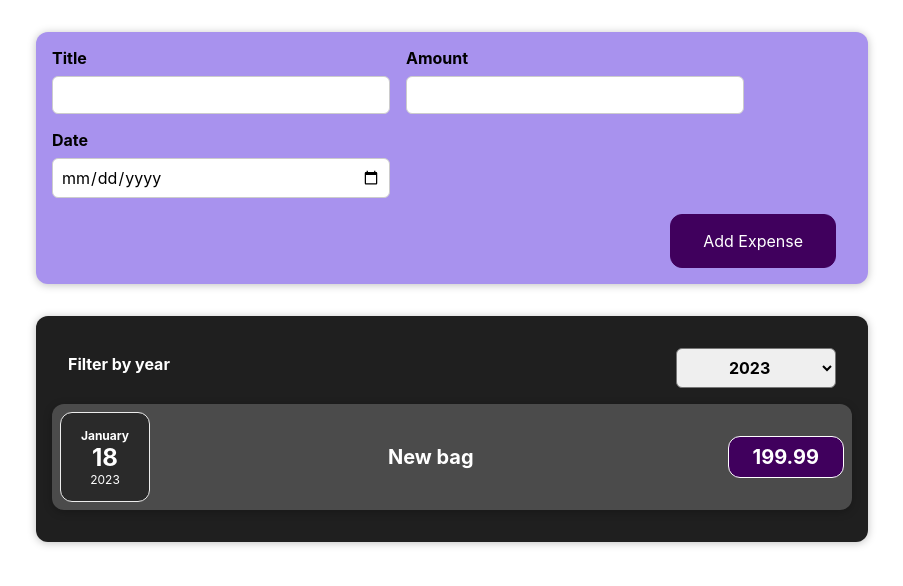
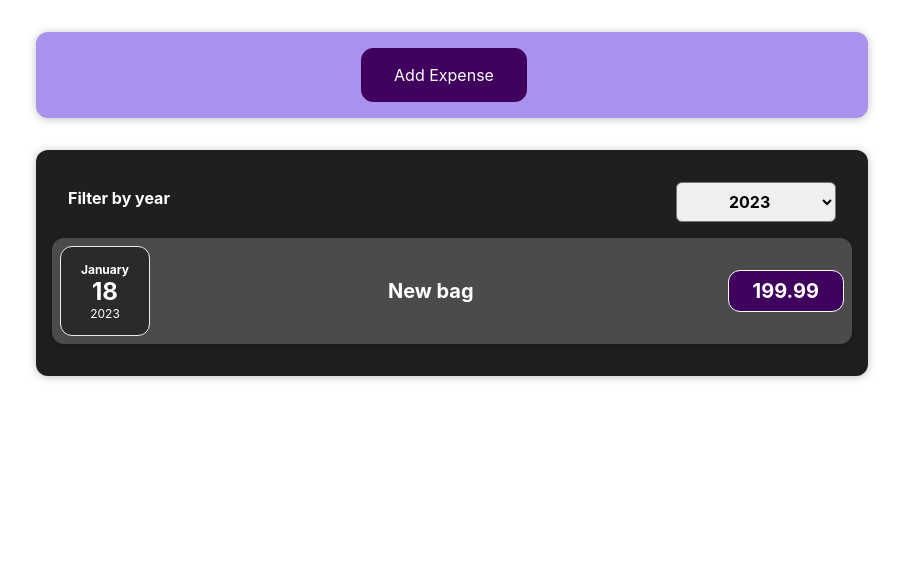
Before and after one commit to Schattsch/expenses2, a React (Create React App) app: page / in a window 1280 px wide. Shown: the top 586 px of the page, without its empty margins (188-1091 px from the left). Built offline with nearby package versions, Linux system fonts and the light colour scheme.

Commit message:
Ülesanne 5 - vormi kuvamine ja asendamine nuppuga

```diff
--- a/src/components/NewExpense/ExpenseForm.js
+++ b/src/components/NewExpense/ExpenseForm.js
@@ -4,6 +4,7 @@ const ExpenseForm = (props) => {
     const [enteredTitle, setEnteredTitle] = useState('')
     const [enteredAmount, setEnteredAmount] = useState('')
     const [enteredDate, setEnteredDate] = useState('')
+    const [formEdit, setFormEdit] = useState(false);
 
     const titleChangeHandler = (event) => {
             setEnteredTitle(event.target.value)
@@ -28,31 +29,36 @@ const ExpenseForm = (props) => {
             setEnteredTitle('')
             setEnteredAmount('')
             setEnteredDate('')
+            setFormEdit(false)
         }
 
 
 return (
+    <div>
+        <button onClick={() => setFormEdit(true)}>Add Expense</button>
+        {formEdit && (
             <form onSubmit={submitHandler}>
                 <div className="new-expense__controls">
                     <div className="new-expense__control">
                         <label>Title</label>
-                    <input type="text"
-                    onChange={titleChangeHandler} value={enteredTitle}/>
+                        <input type="text" onChange={titleChangeHandler} value={enteredTitle}/>
                     </div>
                     <div className="new-expense__control">
                         <label>Amount</label>
-                    <input type="number" min="1" step="1" onChange={amountChangeHandler} value={enteredAmount}/>
+                        <input type="number" min="0.01" step="0.01" onChange={amountChangeHandler}/>
                     </div>
                     <div className="new-expense__control">
                         <label>Date</label>
-                    <input type="date" min="2023-01-18" max="2025-12-31"
-                    onChange={dateChangeHandler} value={enteredDate}/>
+                        <input type="date" min="2023-01-18" max="2025-12-31" onChange={dateChangeHandler}/>
                     </div>
                 </div>
                 <div className="new-expense__actions">
                     <button type="submit">Add Expense</button>
+                    <button onClick={() => setFormEdit(false)}>Cancel</button>
                 </div>
             </form>
-    )
+        )}
+    </div>
+);
 }
 export default ExpenseForm
```
Lines whose indentation alone changed are shown as unchanged.
